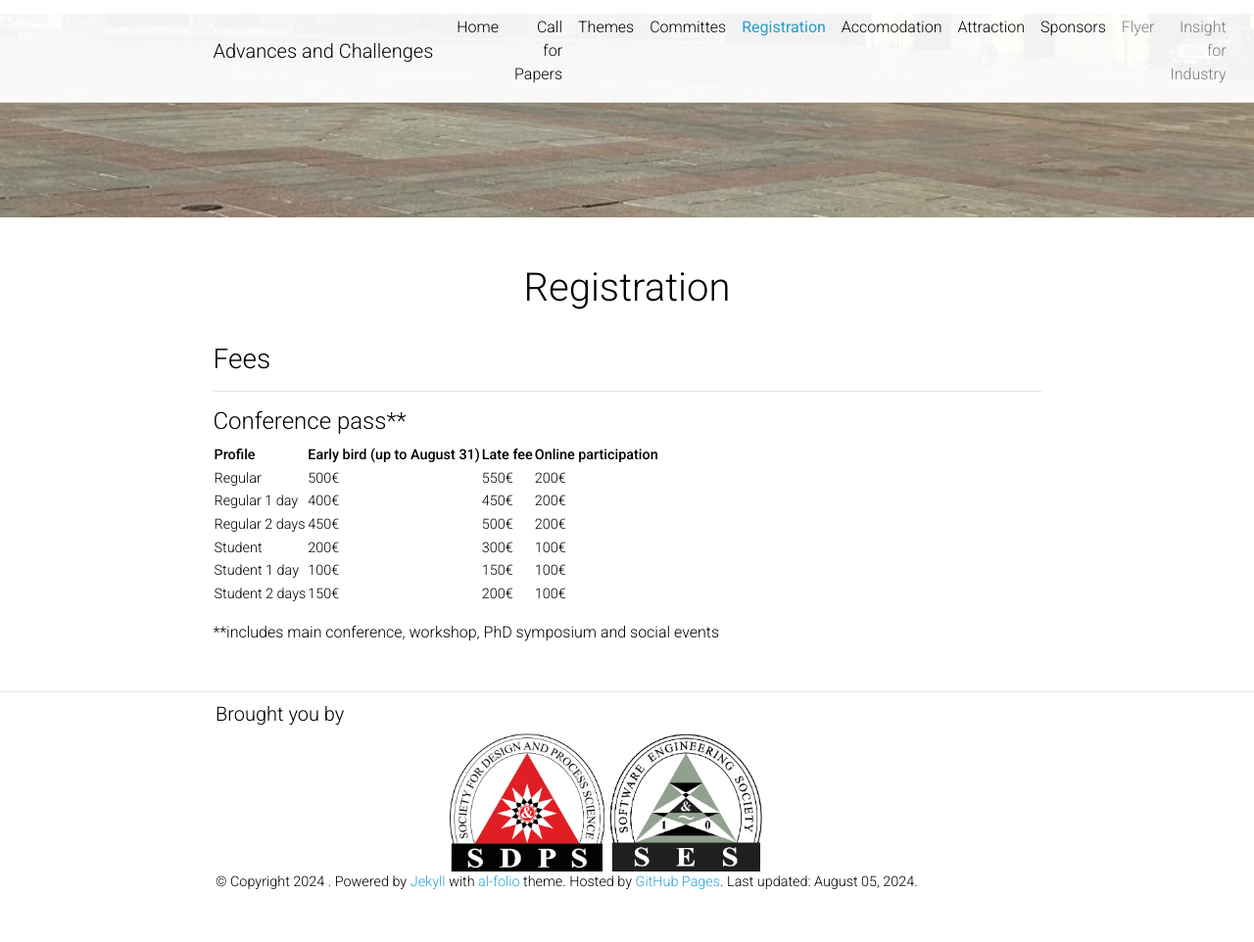
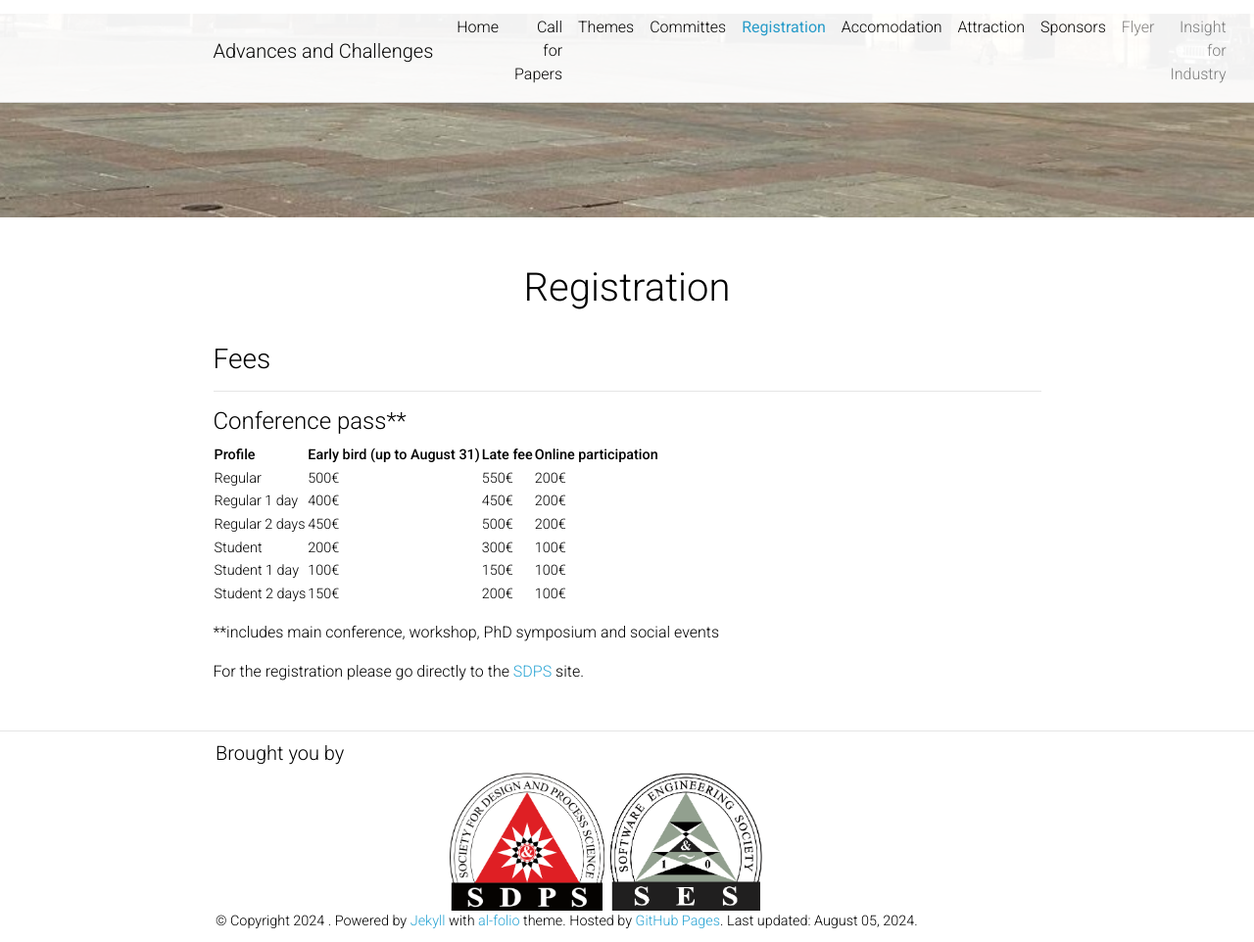
Before and after one commit to GenAI4DPS/advances-challenges, a Jekyll site: the page built from _pages/registration.md, in a window 1280 px wide and 962 px high. Shown: the whole window at 98% size. Built offline with Jekyll 4.4.1, drawn with Linux system fonts in a browser that asks for light colours; comment, search, counter and statistics services are not loaded; a style sheet for code colours, icons or effects is not loaded.

Commit message:
Update registration.md

```diff
--- a/_pages/registration.md
+++ b/_pages/registration.md
@@ -70,3 +70,5 @@ nav_order: 5
 </figure>
 
 <p>**includes main conference, workshop, PhD symposium and social events</p>
+
+For the registration please go directly to the [SDPS](https://sdpstest.com/sdps2024-registration/register) site.
```
